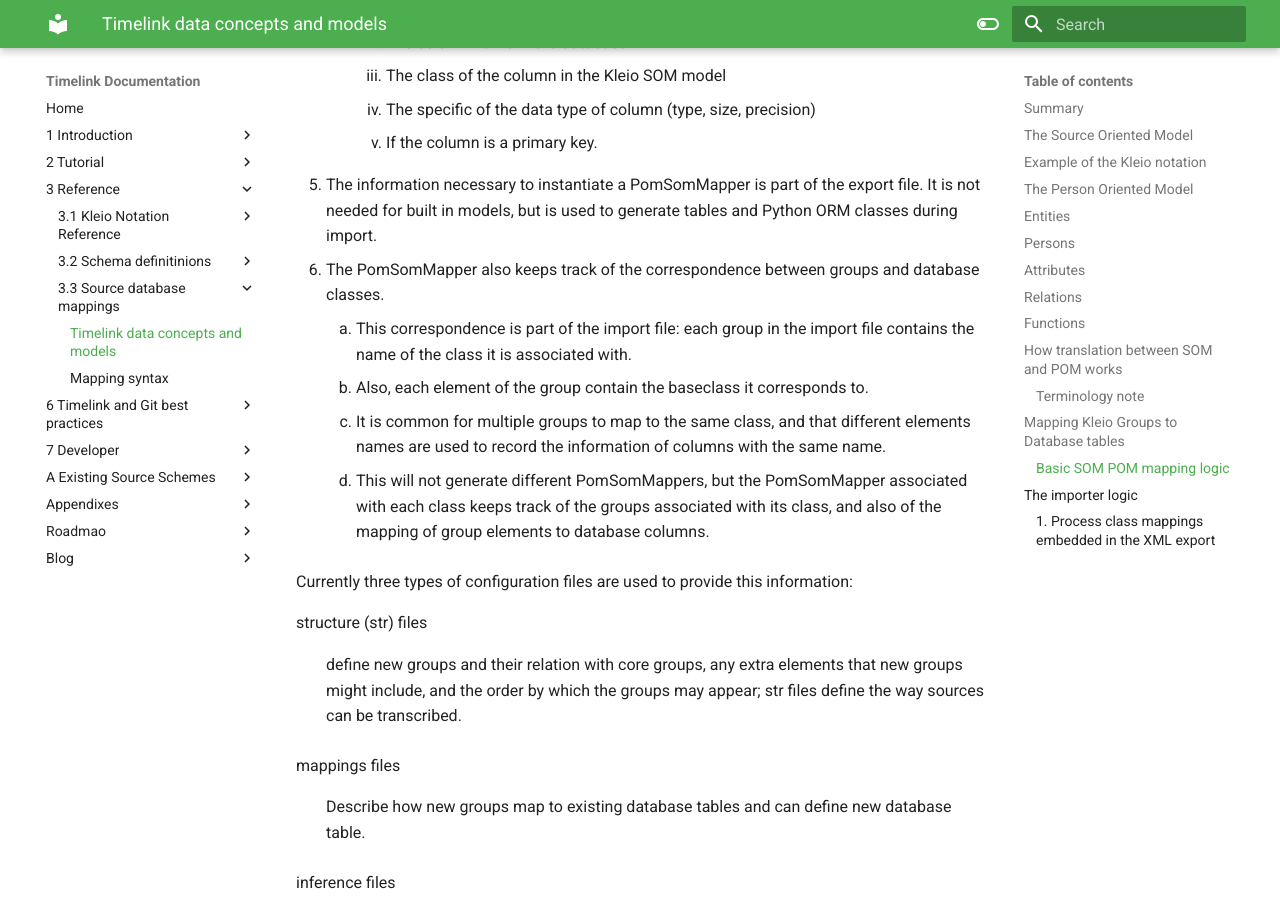
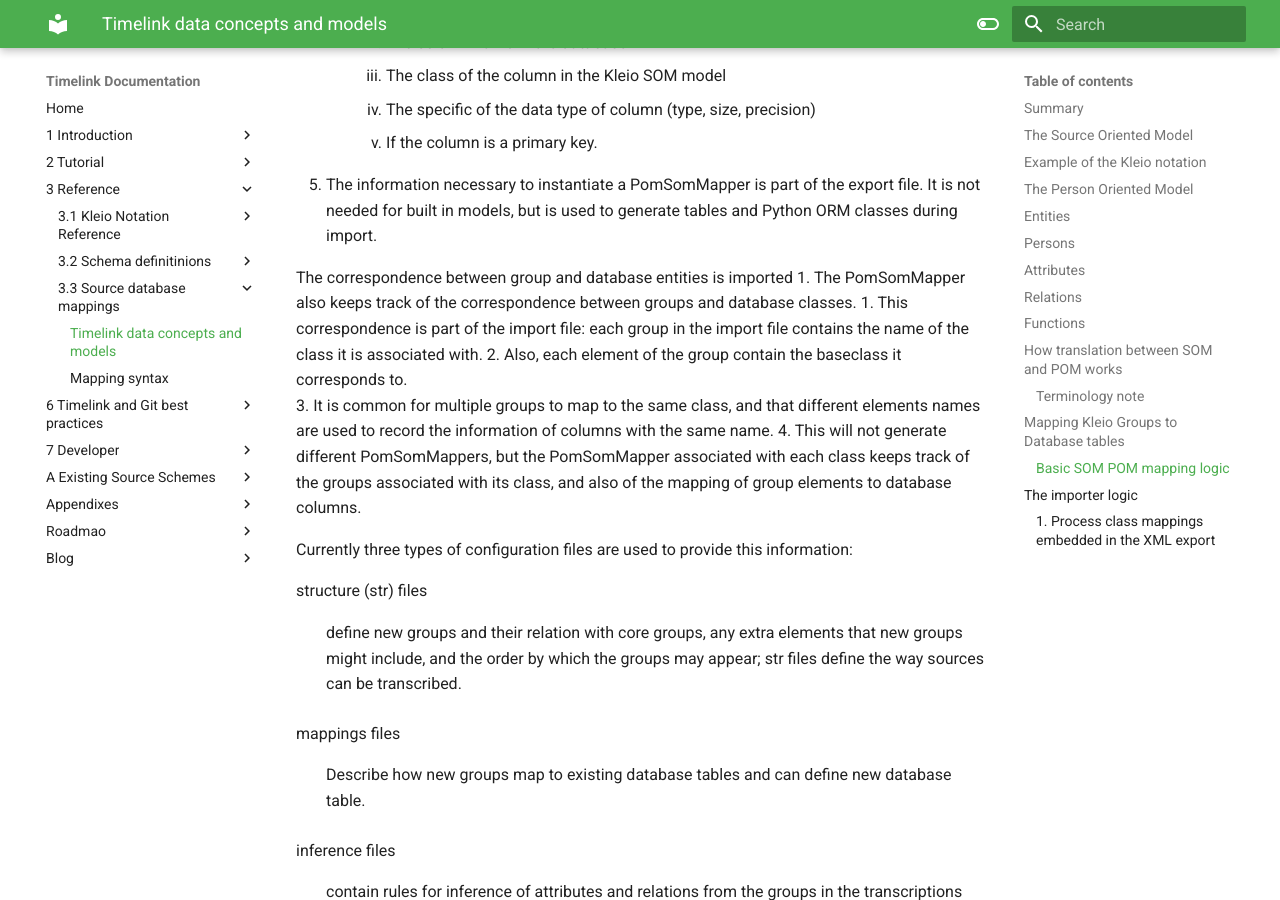
Before and after one commit to time-link/timelink-docs, an MkDocs documentation site: the page built from docs/3_Reference/3.3_Source_database_mappings/How Source-Database mappings work.md, in a window 1280 px wide and 900 px high, scrolled down 7355 px. Built offline with MkDocs 1.6.1 and Material for MkDocs 9.7.7, drawn with Linux system fonts in a browser that asks for light colours.

Commit message:
vault backup: 2025-03-30 00:20:52

```diff
--- a/docs/3_Reference/3.3_Source_database_mappings/How Source-Database mappings work.md
+++ b/docs/3_Reference/3.3_Source_database_mappings/How Source-Database mappings work.md
@@ -281,7 +281,9 @@
 		4. The specific of the data type of column (type, size, precision)
 		5. If the column is a primary key.
 5. The information necessary to instantiate a PomSomMapper is part of the export file. It is not needed for built in models, but is used to generate tables and Python ORM classes during import.
-6. The PomSomMapper also keeps track of the correspondence between groups and database classes.
+
+The correspondence between group and database entities is imported
+1. The PomSomMapper also keeps track of the correspondence between groups and database classes.
 	1. This correspondence is part of the import file: each group in the import file contains the name of the  class it is associated with.
 	2. Also, each element of the group contain the baseclass it corresponds to.
 	3. It is common for multiple groups to map to the same class, and that different elements names are used to record the information of columns with the same name.
```
